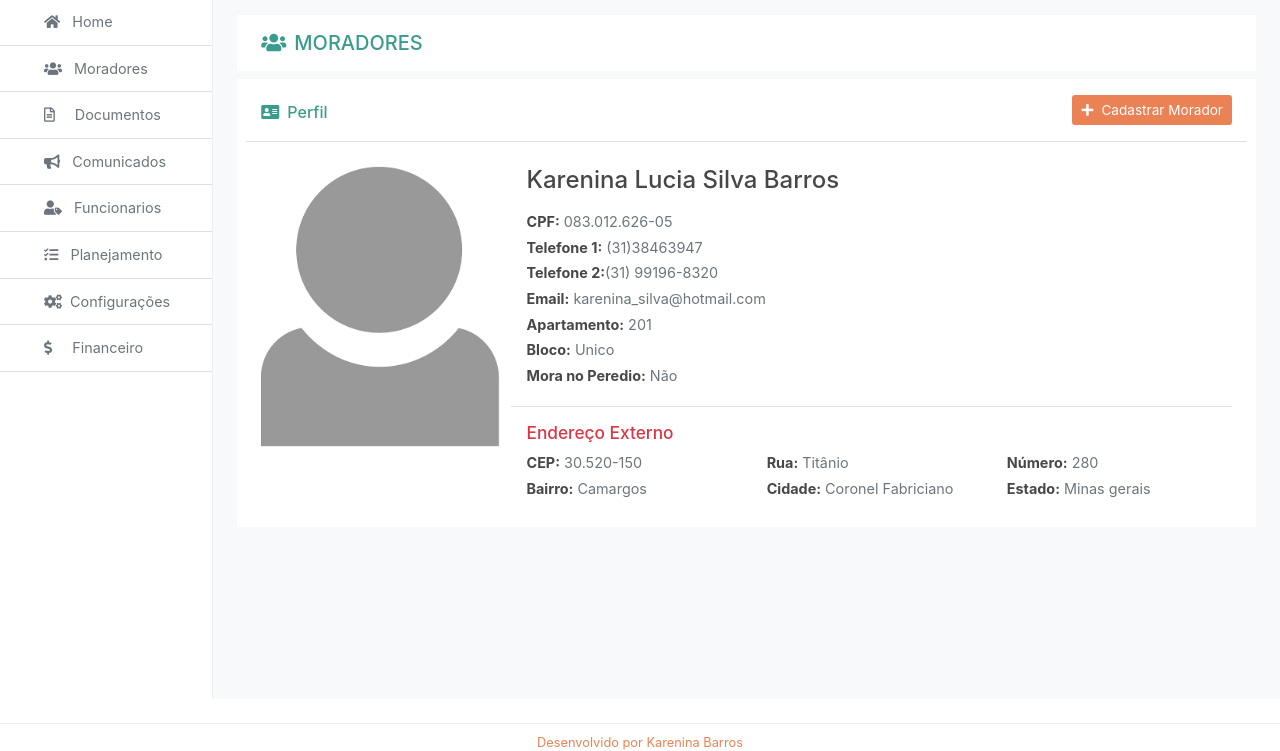
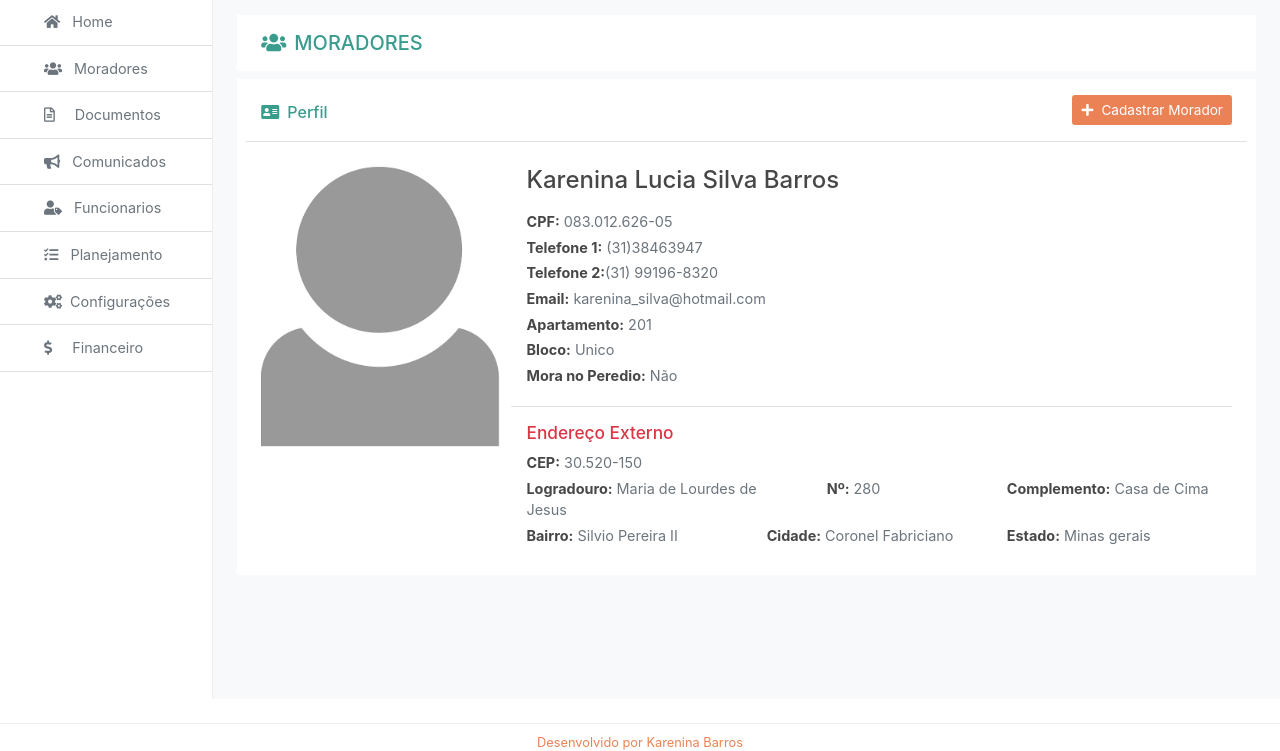
Before and after one commit to karenina-barros/projeto-condominio, a PHP site: page /Projetos/index.php?page=moradoresPerfil in a window 1280 px wide. Shown: the part 50-801 px from the top of the page. Run offline with PHP 8.4, Linux system fonts and the light colour scheme.

Commit message:
Ateração dos dados do endereço externo da view moradoresPerfil.php

```diff
--- a/views/moradoresPerfil.php
+++ b/views/moradoresPerfil.php
@@ -29,16 +29,25 @@
                     <div class="col-12">
                         <h6 class="text-danger font-12">Endereço Externo</h6>
                     </div>
-                    <div class="col-4">
+                    <div class="col-12">
                         <p class="text-cinza mb-1"><b>CEP:</b><span class="text-muted mb-1"> 30.520-150</span></p>
-                        <p class="text-cinza mb-1"><b>Bairro:</b><span class="text-muted mb-1"> Camargos</span></p>
+                    </div>
+                    <div class="col-5">
+                        <p class="text-cinza mb-1"><b>Logradouro:</b><span class="text-muted mb-1"> Maria de Lourdes de Jesus</span></p>
+                    </div>
+                    <div class="col-3">
+                        <p class="text-cinza mb-1"><b>Nº:</b><span class="text-muted mb-1"> 280</span></p>
                     </div>
                     <div class="col-4">
-                        <p class="text-cinza mb-1"><b>Rua:</b><span class="text-muted mb-1"> Titânio</span></p>
+                        <p class="text-cinza mb-1"><b>Complemento:</b><span class="text-muted mb-1"> Casa de Cima</span></p>
+                    </div>
+                    <div class="col-4">
+                        <p class="text-cinza mb-1"><b>Bairro:</b><span class="text-muted mb-1"> Silvio Pereira II</span></p>
+                    </div>
+                    <div class="col-4">
                         <p class="text-cinza mb-1"><b>Cidade:</b><span class="text-muted mb-1"> Coronel Fabriciano</span></p>
                     </div>
                     <div class="col-4">
-                        <p class="text-cinza mb-1"><b>Número:</b><span class="text-muted mb-1"> 280</span></p>
                         <p class="text-cinza mb-1"><b>Estado:</b><span class="text-muted mb-1"> Minas gerais</span></p>
                     </div>
                 </div>
```
